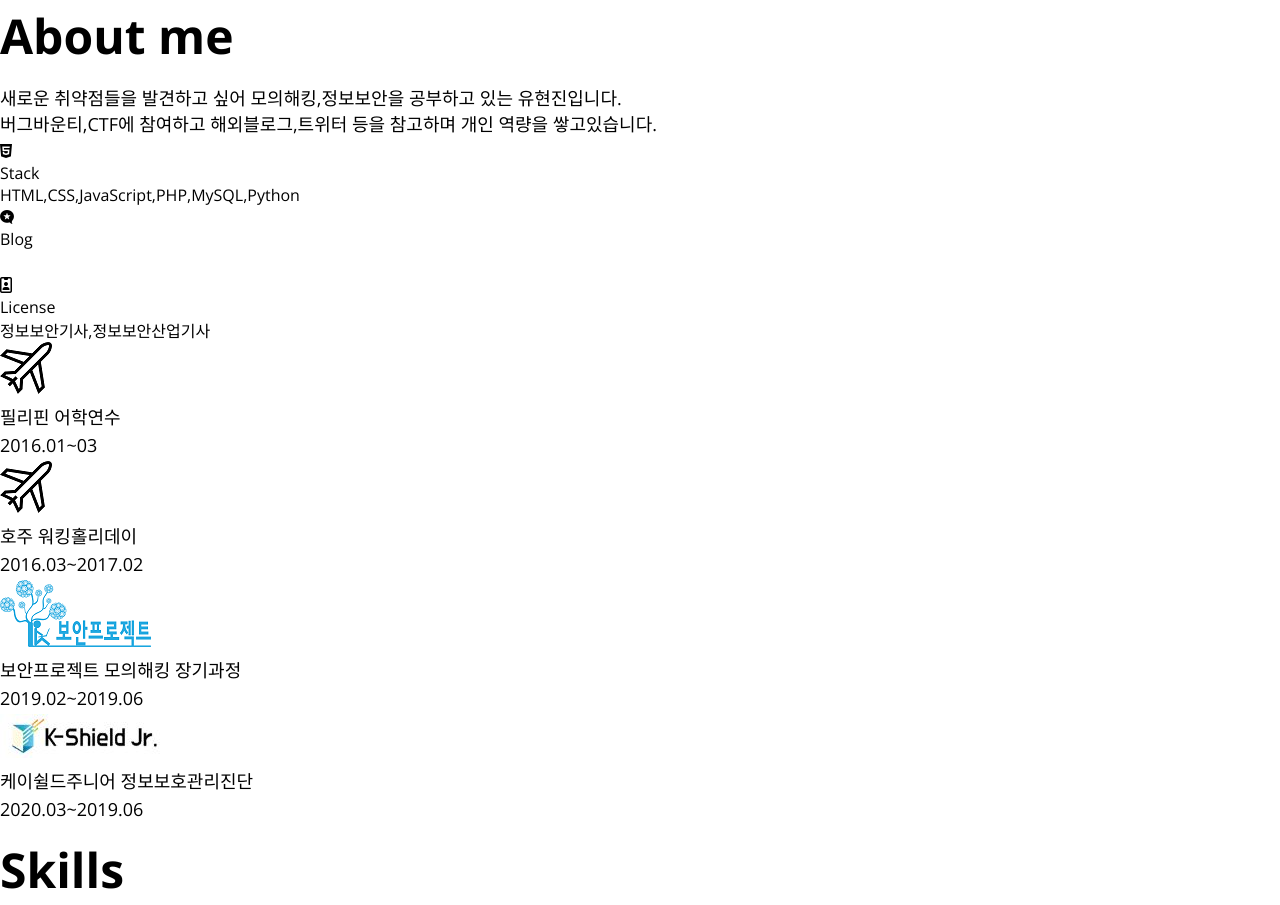
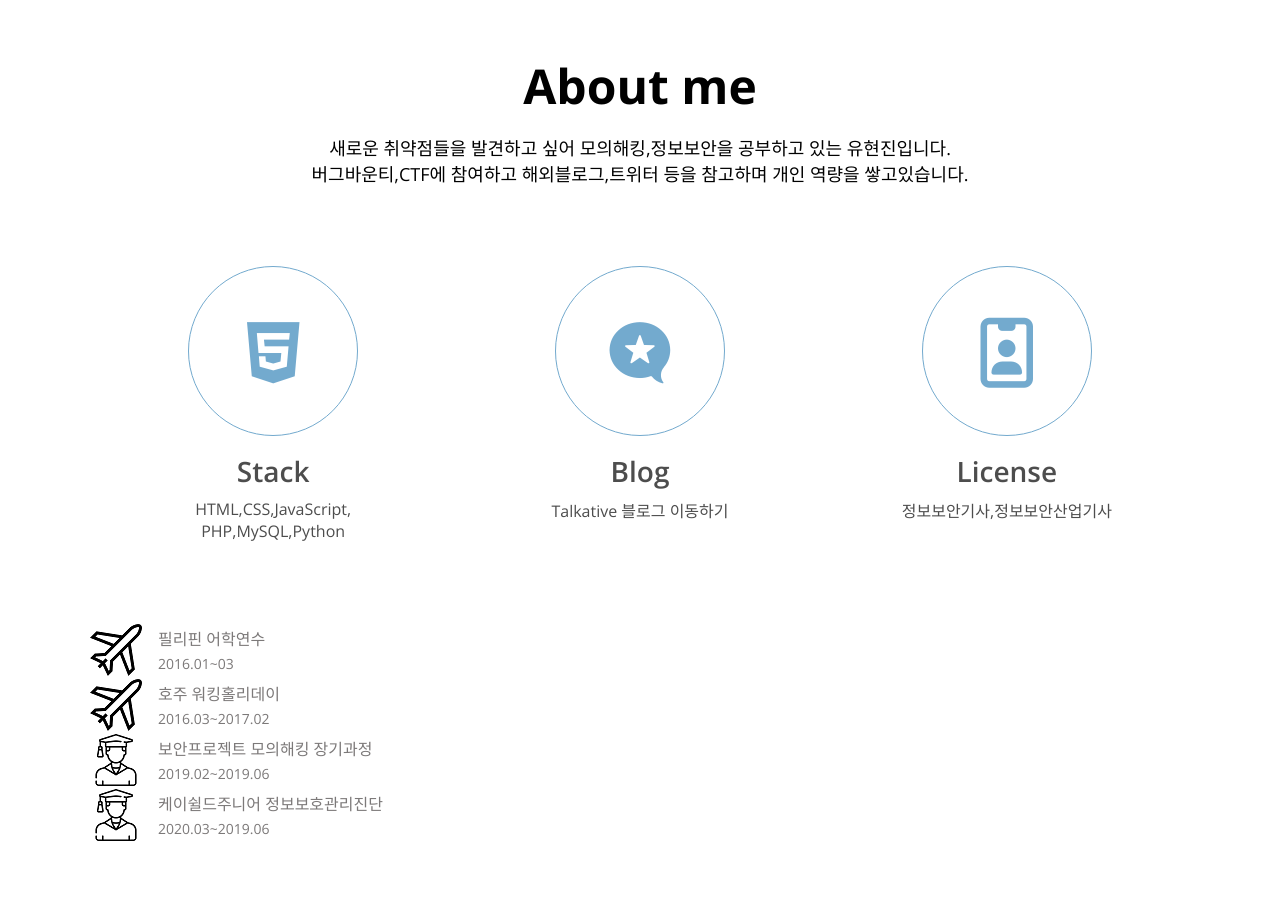
Before and after one commit to UseeGod/2020.08_Portfolio, a plain HTML site: page index.html in a window 1280 px wide. Shown: the part 746-1651 px from the top of the page. Drawn offline with nearby package versions, Linux system fonts and the light colour scheme.

Commit message:
CSS: About

```diff
--- a/index.html
+++ b/index.html
@@ -48,7 +48,7 @@
     </section>
 
     <!-- About -->
-    <section id="about">
+    <section id="about" class="section">
       <h1>About me</h1>
       <p>새로운 취약점들을 발견하고 싶어 모의해킹,정보보안을 공부하고 있는 유현진입니다.<br />버그바운티,CTF에 참여하고 해외블로그,트위터 등을 참고하며 개인 역량을 쌓고있습니다.</p>
         <div class="about__majores">
@@ -56,25 +56,25 @@
             <div class="major__icon">
               <i class="fab fa-html5"></i>
             </div>
-            <div class="major__title">Stack</div>
+            <h2 class="major__title">Stack</h2>
             <div class="major__description">
-              HTML,CSS,JavaScript,PHP,MySQL,Python
+              HTML,CSS,JavaScript,<br />PHP,MySQL,Python
             </div>
           </div>
           <div class="major">
             <div class="major__icon">
               <i class="fab fa-microblog"></i>
             </div>
-            <div class="major__title">Blog</div>
+            <h2 class="major__title">Blog</h2>
             <div class="major__description">
-              <a href="https://blog.naver.com/talkativehacker" target="_blank">Talkative 블로그 이동하기</a>
+              Talkative 블로그 이동하기</a>
             </div>
           </div>
           <div class="major">
             <div class="major__icon">
               <i class="far fa-id-badge"></i>
             </div>
-            <div class="major__title">License</div>
+            <h2 class="major__title">License</h2>
             <div class="major__description">
               정보보안기사,정보보안산업기사
             </div>
@@ -83,29 +83,37 @@
         <div class="about__jobs">
           <div class="job">
             <img src="imgs/jobs/plane.png" alt="Study" class="job__logo">
+            <div class="job__description">
               <p class="job__name">필리핀 어학연수</p>
               <p class="job__period">2016.01~03</p>
             </div>
+          </div>
           <div class="job">
             <img src="imgs/jobs/plane.png" alt="Study" class="job__logo">
+            <div class="job__description">
               <p class="job__name">호주 워킹홀리데이</p>
               <p class="job__period">2016.03~2017.02</p>
             </div>
+          </div>
           <div class="job">
-            <img src="imgs/jobs/boan.png" alt="boanproject" class="job__logo">
+            <img src="imgs/jobs/student.png" alt="boanproject" class="job__logo">
+            <div class="job__description">
               <p class="job__name">보안프로젝트 모의해킹 장기과정</p>
               <p class="job__period">2019.02~2019.06</p>
             </div>
+          </div>
           <div class="job">
-            <img src="imgs/jobs/kjr.JPG" alt="kshiled" class="job__logo">
+            <img src="imgs/jobs/student.png" alt="kshiled" class="job__logo">
+            <div class="job__description">
               <p class="job__name">케이쉴드주니어 정보보호관리진단</p>
               <p class="job__period">2020.03~2019.06</p>
+            </div>
           </div>
         </div>
     </section>
 
     <!-- Skills -->
-    <section id="skills">
+    <section id="skills" class="section">
       <h1>Skills</h1>
       <h2>Skills & Attributes</h2>
       <p>
@@ -191,7 +199,7 @@
     </section>
 
     <!-- Work -->
-    <section id="work">
+    <section id="work" class="section">
       <h1>My Work</h1>
       <h3>Projects</h3>
       <div class="work__categories">
@@ -236,7 +244,7 @@
       </div>
     </section>
     <!-- Contact -->
-    <section id="contact">
+    <section id="contact" class="section">
       <h1 class="contact__title">Contact</h1>
       <h2 class="contact__title">talkativejin@gmail.com</h2>
       <div class="contact__links">
--- a/style.css
+++ b/style.css
@@ -25,6 +25,8 @@
   --weight-regular: 400;
   /* Size */
   --size-border-radius: 4px;
+  /* Annimation */
+  --animation-duration: 300ms;
 }
 
 /* Universal tags */
@@ -145,3 +147,72 @@ p {
   border: 2px solid var(--color-white);
   border-radius: var(--size-border-radius);
 }
+
+/* Section common */
+.section {
+  text-align: center;
+  padding: 50px;
+  max-width: 1200px;
+  margin: auto;
+}
+
+/* About */
+.about__majores {
+  display: flex;
+  justify-content: space-between;
+  margin: 80px 0;
+}
+
+.major__icon {
+  width: 170px;
+  height: 170px;
+  line-height: 170px;
+  font-size: 70px;
+  color: var(--color-blue);
+  border: 1px solid var(--color-blue);
+  border-radius: 50%;
+  margin: auto;
+  margin-bottom: 16px;
+}
+
+.major__icon i {
+  transition: all var(--animation-duration) ease;
+}
+.major__icon:hover i {
+  color: var(--color-pink);
+  transform: rotate(-30deg) scale(1.1);
+}
+
+.major__title,
+.major__description {
+  color: var(--color-dark-grey);
+}
+
+.major__description {
+  font-size: var(--font-small);
+}
+.major {
+  flex-basis: 33.3%;
+}
+
+.job {
+  display: flex;
+  align-items: center;
+}
+
+.job__description {
+  margin: 0 16px;
+  text-align: left;
+}
+
+.job__name,
+.job__period {
+  color: var(--color-light-grey);
+}
+
+.job__name {
+  font-size: var(--font-small);
+}
+.job__period {
+  font-size: var(--font-micro);
+}
```
Also changed, not shown: imgs/jobs/student.png (added). Lines whose indentation alone changed are shown as unchanged.
